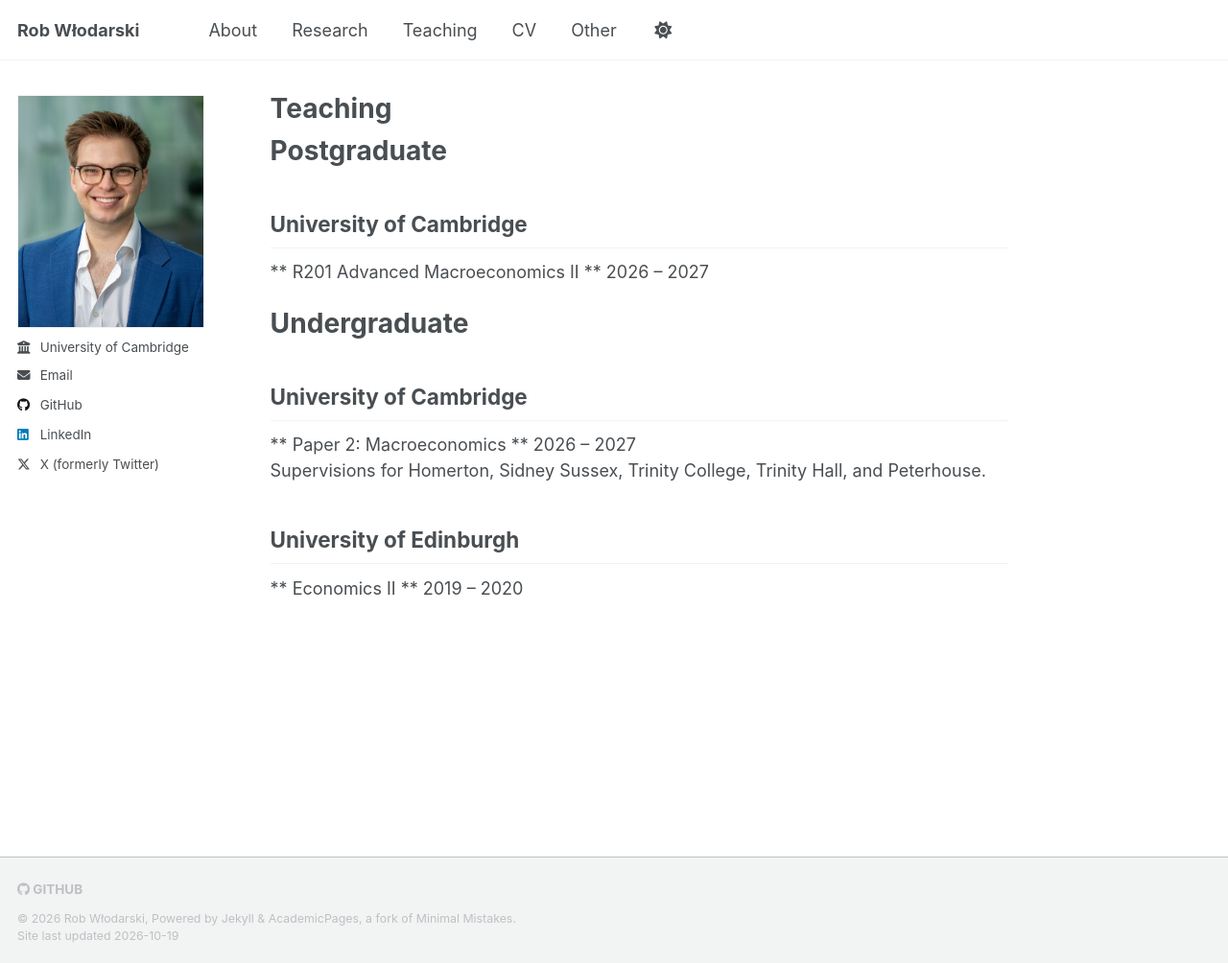
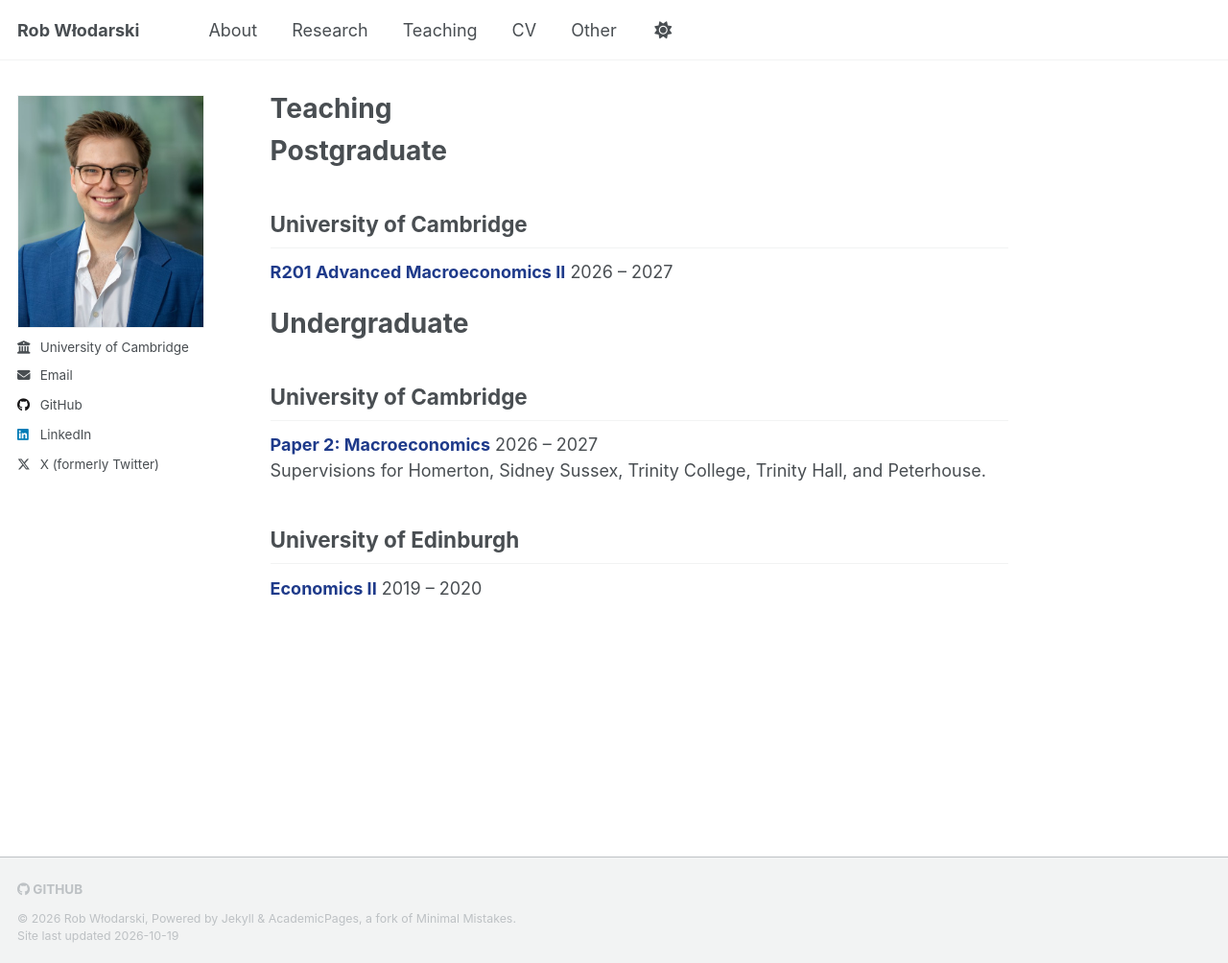
Before and after one commit to robertwlodarski/robertwlodarski.github.io, a Jekyll site: the page built from _pages/teaching.md, in a window 1280 px wide and 1004 px high. Shown: the whole window at 96% size. Built offline with Jekyll 4.4.1, drawn with Linux system fonts in a browser that asks for light colours.

Commit message:
Further minor changes added

```diff
--- a/_pages/teaching.md
+++ b/_pages/teaching.md
@@ -6,15 +6,15 @@ author_profile: true
 
 # Postgraduate
 ## University of Cambridge
-** R201 Advanced Macroeconomics II ** 2026 -- 2027
+<span style="color: var(--global-link-color); font-weight: bold;">R201 Advanced Macroeconomics II</span> 2026 -- 2027
 
 # Undergraduate
 
 ## University of Cambridge
 
-** Paper 2: Macroeconomics ** 2026 -- 2027 <br>
+<span style="color: var(--global-link-color); font-weight: bold;">Paper 2: Macroeconomics</span> 2026 -- 2027 <br>
 Supervisions for Homerton, Sidney Sussex, Trinity College, Trinity Hall, and Peterhouse.
 
 ## University of Edinburgh
 
-** Economics II ** 2019 -- 2020
+<span style="color: var(--global-link-color); font-weight: bold;">Economics II</span> 2019 -- 2020
```
Also changed, not shown: _pages/research.md (+1 -2 lines).
